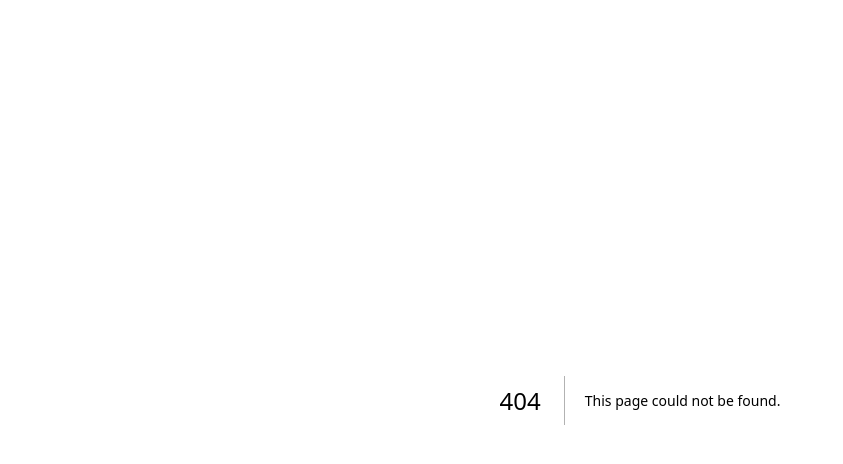
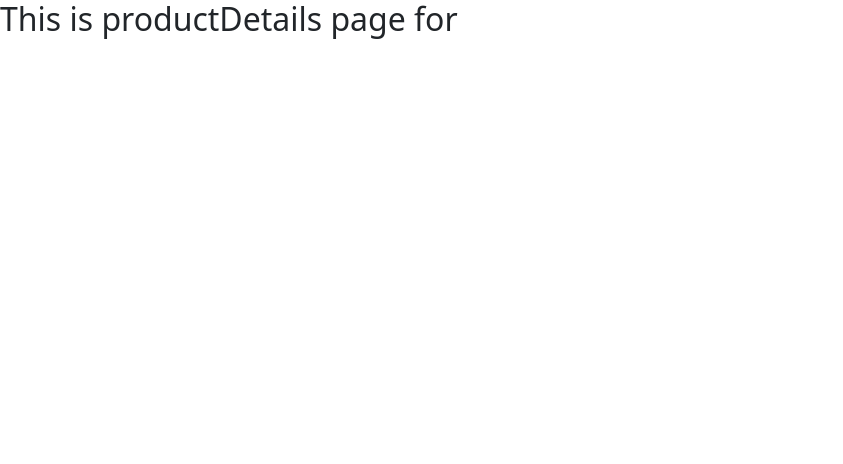
Before and after one commit to varun4747/nextJs-practice, a Next.js app in the folder my-app/: page /products/1 in a window 1280 px wide. Before the commit this address had no page. Shown: the top 464 px of the page, without its empty margins (0-843 px from the left). Built offline with nearby package versions, Linux system fonts and the light colour scheme.

Commit message:
PageNotFound page modified

```diff
--- a/my-app/app/documents/[[...slug]]/page.tsx
+++ b/my-app/app/documents/[[...slug]]/page.tsx
@@ -1,6 +1,11 @@
-function docs({ params }: { params: { slug: string } }){
-    return(
-        <h2>This is {params.slug} page</h2>
-    )
-}
+import { notFound } from "next/navigation";
+function docs({ params }: { params: { slug:string } }){
+
+
+        return(
+        <h2>This is {params.slug} page</h2>)
+    }
+
+
+
 export default docs;
--- /dev/null
+++ b/my-app/app/not-found.tsx
@@ -0,0 +1,8 @@
+export default function PageNotFound(){
+    return(
+        <div className="bg-green-500 text-white text-center p-4 rounded">
+            <h1>Searched page is not found</h1>
+        </div>
+
+    )
+}
--- /dev/null
+++ b/my-app/app/products/[Ids]/page.tsx
@@ -0,0 +1,14 @@
+export default async function ProductDetails({
+  params,
+}: {
+  params: Promise<{ productId: string }>;
+}) {
+
+  const { productId } = await params;
+
+  return (
+    <div>
+      <h2>This is productDetails page for {productId}</h2>
+    </div>
+  );
+}
```
